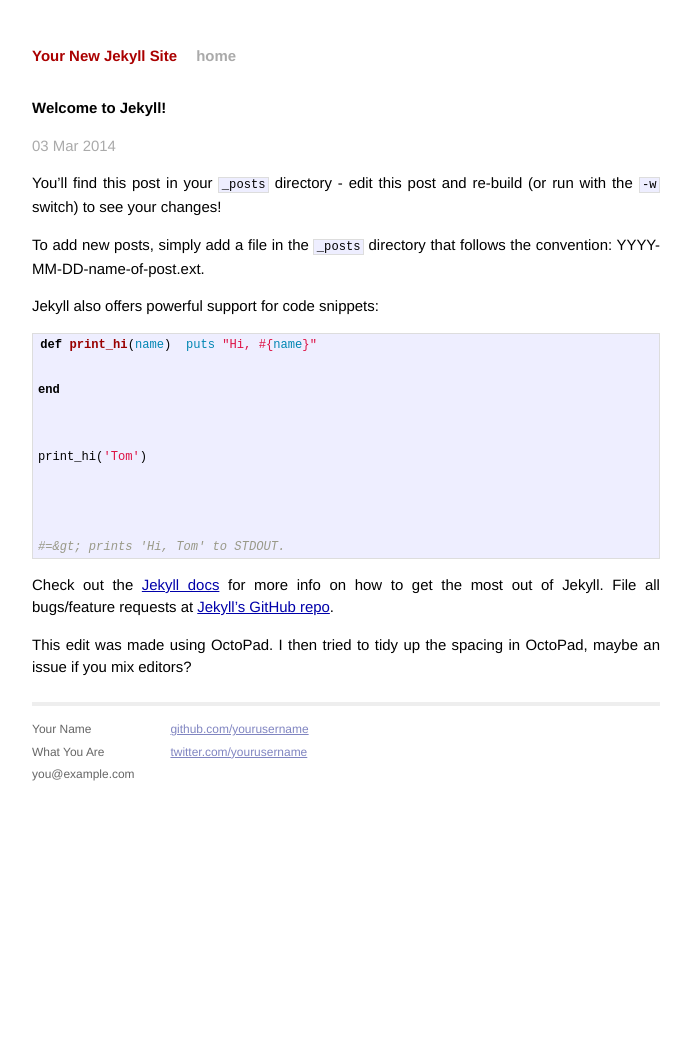
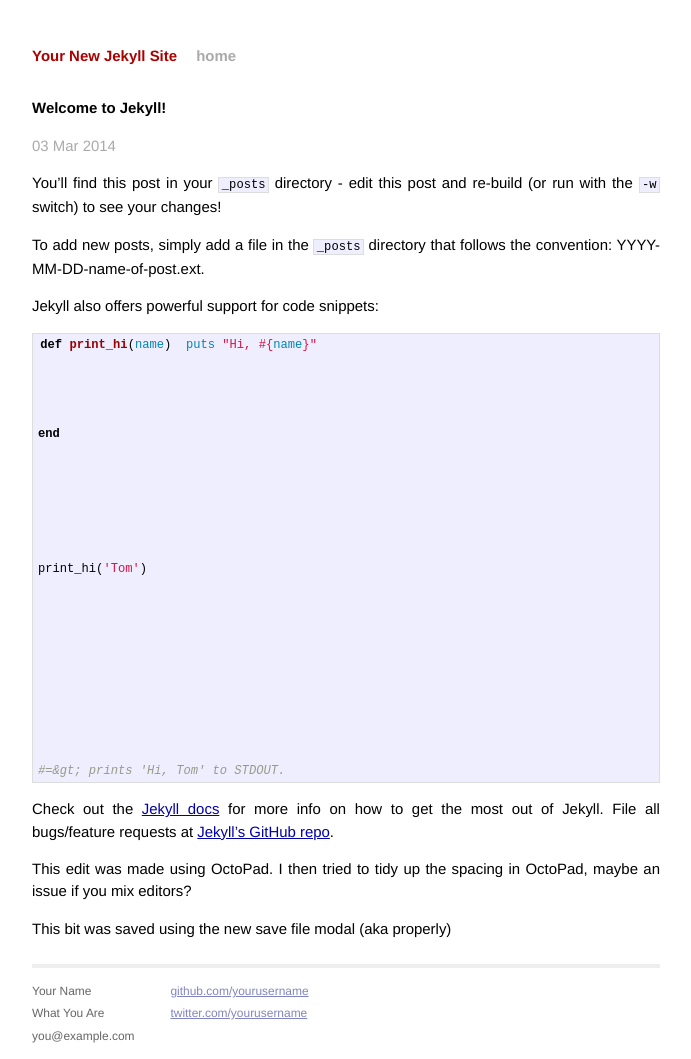
Before and after one commit to Arcath/OctoPad, a Jekyll site: the page built from _posts/2014-03-03-welcome-to-jekyll.markdown, in a window 1280 px wide. Shown: the whole page, without its empty margins (294-985 px from the left). Built offline with Jekyll 4.4.1, drawn with Linux system fonts in a browser that asks for light colours; Markdown is read by kramdown in place of the engine named in the settings; before the commit the page ends 945 px from its top, so only the background shows below that.

Commit message:
Updated using OctoPad

```diff
--- a/_posts/2014-03-03-welcome-to-jekyll.markdown
+++ b/_posts/2014-03-03-welcome-to-jekyll.markdown
@@ -1,44 +1,93 @@
 ---
+
 layout: post
+
 title:  "Welcome to Jekyll!"
+
 date:   2014-03-03 09:38:46
+
 categories: jekyll update
+
 ---
+
+
+
 
 
 You'll find this post in your `_posts` directory - edit this post and re-build (or run with the `-w` switch) to see your changes!
 
 
 
+
+
+
+
+
 To add new posts, simply add a file in the `_posts` directory that follows the convention: YYYY-MM-DD-name-of-post.ext.
+
+
+
 
 
 Jekyll also offers powerful support for code snippets:
 
 
+
+
+
 {% highlight ruby %}
+
 def print_hi(name)  puts "Hi, #{name}"
 
+
+
 end
+
+
+
 
 
 print_hi('Tom')
 
 
 
+
+
+
+
+
 #=&gt; prints 'Hi, Tom' to STDOUT.
+
 {% endhighlight %}
+
+
+
 
 
 Check out the [Jekyll docs][jekyll] for more info on how to get the most out of Jekyll. File all bugs/feature requests at [Jekyll's GitHub repo][jekyll-gh].
 
 
 
+
+
+
+
+
 This edit was made using OctoPad. I then tried to tidy up the spacing in OctoPad, maybe an issue if you mix editors?
+
+This bit was saved using the new save file modal (aka properly)
+
+
+
 
 
 [jekyll-gh]: https://github.com/mojombo/jekyll
 
 
 
+
+
+
+
+
 [jekyll]:    http://jekyllrb.com
```
